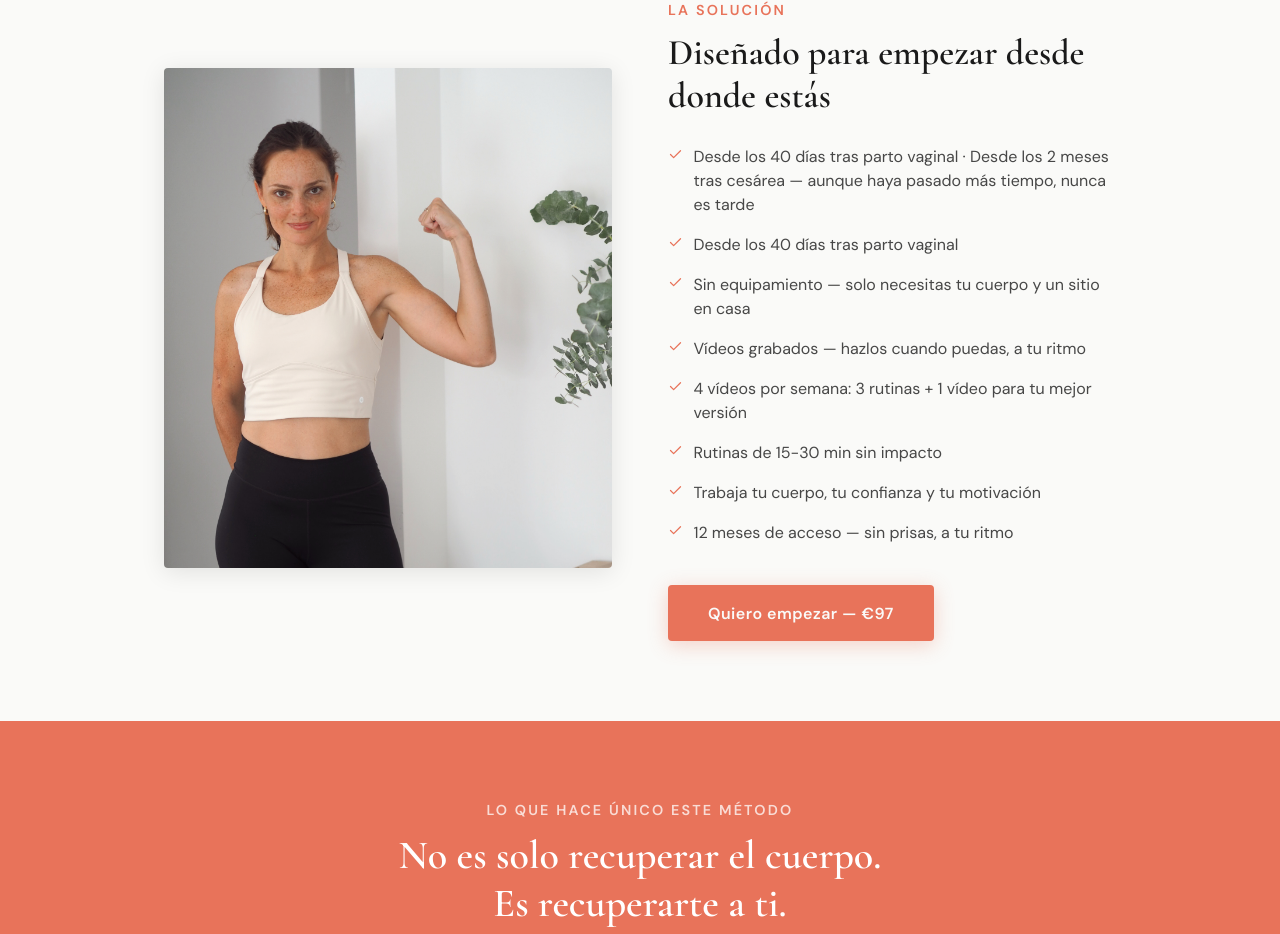
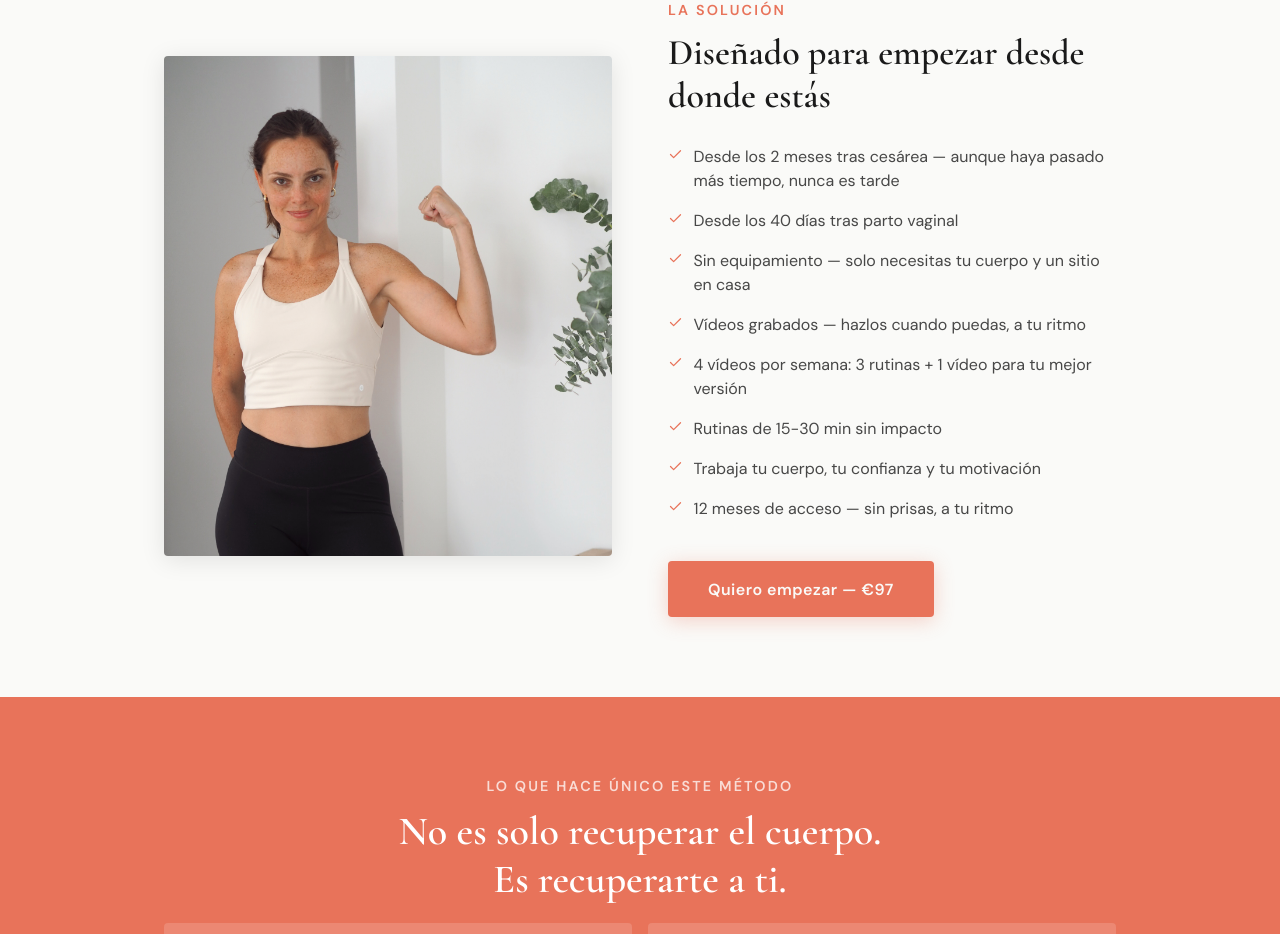
Before and after one commit to susanaaresla-lab/esencial-susana, a React (Create React App) app: page /acceso-prioritario in a window 1280 px wide. Shown: the part 2752-3686 px from the top of the page. Built offline with nearby package versions, Linux system fonts and the light colour scheme.

Commit message:
fix timing cesárea

```diff
--- a/src/pages/ActivateListaEsperaPage.js
+++ b/src/pages/ActivateListaEsperaPage.js
@@ -248,7 +248,7 @@ export default function ActivateListaEsperaPage() {
               </h2>
               <ul className="check-list" style={{ marginBottom: '2rem' }}>
                 {[
-                  'Desde los 40 días tras parto vaginal · Desde los 2 meses tras cesárea — aunque haya pasado más tiempo, nunca es tarde',
+                  'Desde los 2 meses tras cesárea — aunque haya pasado más tiempo, nunca es tarde',
                   'Desde los 40 días tras parto vaginal',
                   'Sin equipamiento — solo necesitas tu cuerpo y un sitio en casa',
                   'Vídeos grabados — hazlos cuando puedas, a tu ritmo',
```
